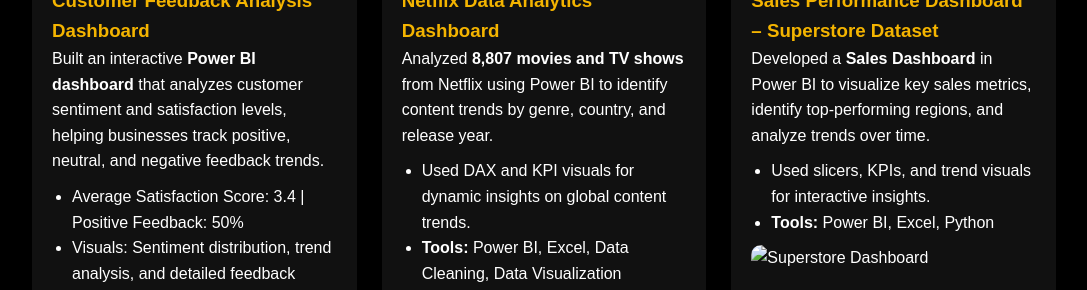
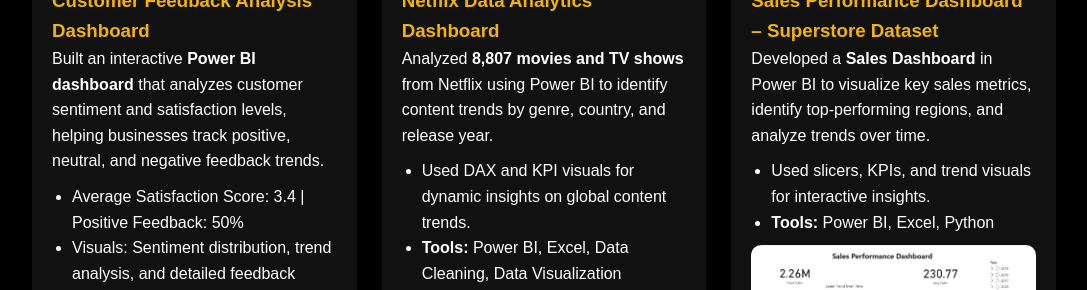
Before and after one commit to anishareddychada-source/anishachada.com, a plain HTML site: page index.html in a window 1280 px wide. Shown: the part 1925-2215 px from the top of the page, without its empty margins (96-1183 px from the left). Drawn offline with Linux system fonts and the light colour scheme.

Commit message:
Update index.html

```diff
--- a/index.html
+++ b/index.html
@@ -292,7 +292,7 @@
           <li>Used slicers, KPIs, and trend visuals for interactive insights.</li>
           <li><strong>Tools:</strong> Power BI, Excel, Python</li>
         </ul>
-        <img src="Superstore dales PowerBI Dashboard.png" alt="Superstore Dashboard">
+        <img src="Superstore sales PowerBI Dashboard.png" alt="Superstore Dashboard">
       </div>
     </div>
   </section>
```
